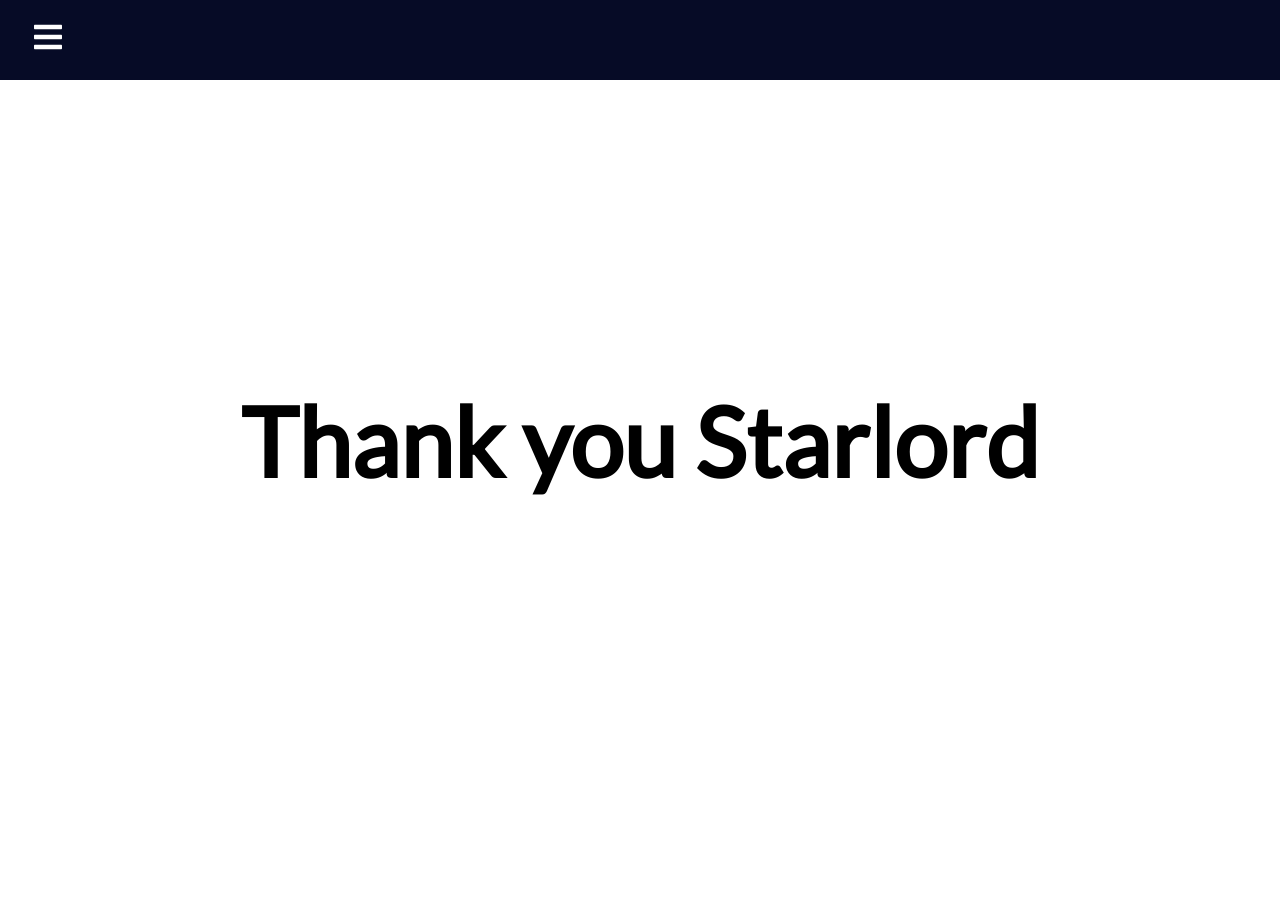
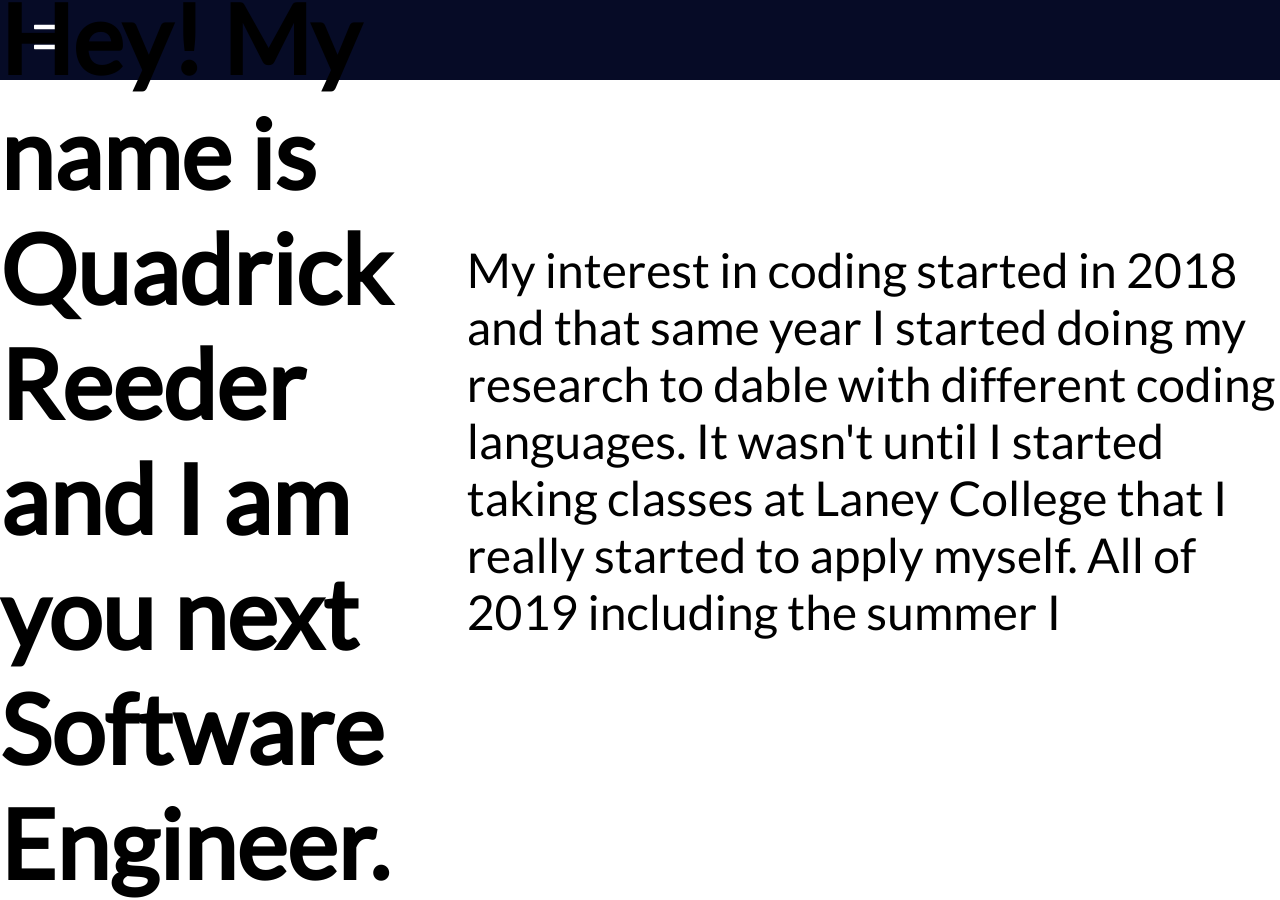
Before and after one commit to Quad-Coder/react-webpage-1, a React (Create React App) app: page / in a window 1280 px wide. Before the commit the page ends 800 px from the top, so only its background shows below. Built offline with nearby package versions, Linux system fonts and the light colour scheme.

Commit message:
started adding text and editing pages

```diff
--- a/src/pages/Home.js
+++ b/src/pages/Home.js
@@ -3,7 +3,8 @@ import React from 'react';
 function Home() {
   return (
     <div className='home'>
-      <h1>Thank you Starlord</h1>
+      <h1>Hey! My name is Quadrick Reeder and I am you next Software Engineer.</h1>
+      <p>My interest in coding started in 2018 and that same year I started doing my research to dable with different coding languages. It wasn't until I started taking classes at Laney College that I really started to apply myself. All of 2019 including the summer I </p>
     </div>
   );
 }
--- a/src/pages/Photography.js
+++ b/src/pages/Photography.js
@@ -5,7 +5,7 @@ import { SliderData } from "../components/ImageSliderData";
 function Photography() {
   return (
     <div className="Photography">
-      <h1>Photos Of Mine</h1>
+      <h1>Just Some Photos Of Mine</h1>
       <ImageSlider slides={SliderData} />
     </div>
   );
--- a/src/pages/Projects.js
+++ b/src/pages/Projects.js
@@ -3,7 +3,8 @@ import React from "react";
 function Projects() {
   return (
     <div className="reports">
-      <h1>Projects From Thinkful</h1>
+      <h1>Projects | "More to come I promise." - Quad</h1>
+      <h2>We Love Movies</h2>
     </div>
   );
 }
```
